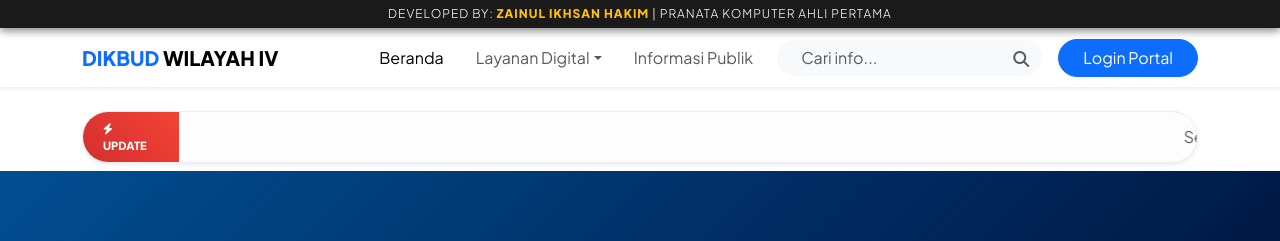
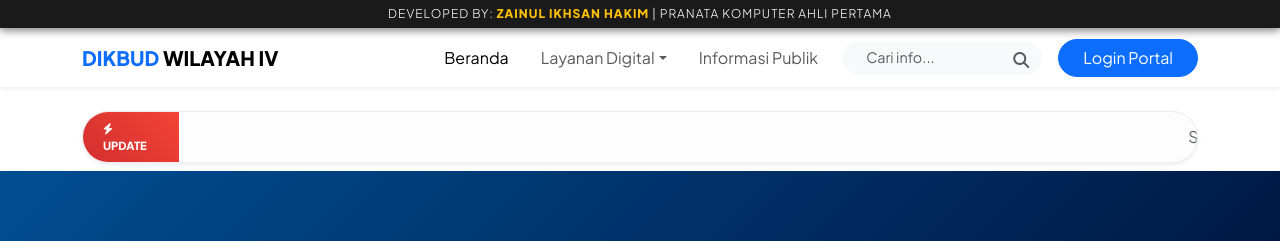
Before and after one commit to cabdindikpora-wilayahiv/cabdindikpora-wilayahiv.github.io, a Jekyll site: the page built from index.html, in a window 1280 px wide. Shown: the top 241 px of the page. Built offline with Jekyll 4.4.1, drawn with Linux system fonts in a browser that asks for light colours.

Commit message:
Update head.html

```diff
--- a/_includes/head.html
+++ b/_includes/head.html
@@ -147,8 +147,30 @@
 			    transform: translateX(5px);
 			}
 
+			/* Search Box Interaction */
+			.search-box input {
+			    width: 200px;
+			    transition: all 0.4s ease;
+			    font-size: 0.9rem;
+			}
+
+			.search-box input:focus {
+			    width: 250px; /* Memanjang saat fokus di desktop */
+			    background-color: #fff !important;
+			    box-shadow: 0 4px 12px rgba(13, 110, 253, 0.15);
+			}
+
 			/* Responsivitas Mobile */
 			@media (max-width: 991.98px) {
+			    .search-box {
+			        width: 100%;
+			    }
+			    .search-box input {
+			        width: 100% !important; /* Full width di mobile */
+			    }
+			    .nav-link, .dropdown-item {
+			        padding: 12px 20px; /* Memperluas area klik untuk mobile */
+			    }
 			    .navbar-nav {
 			        padding: 1rem 0;
 			    }
```
